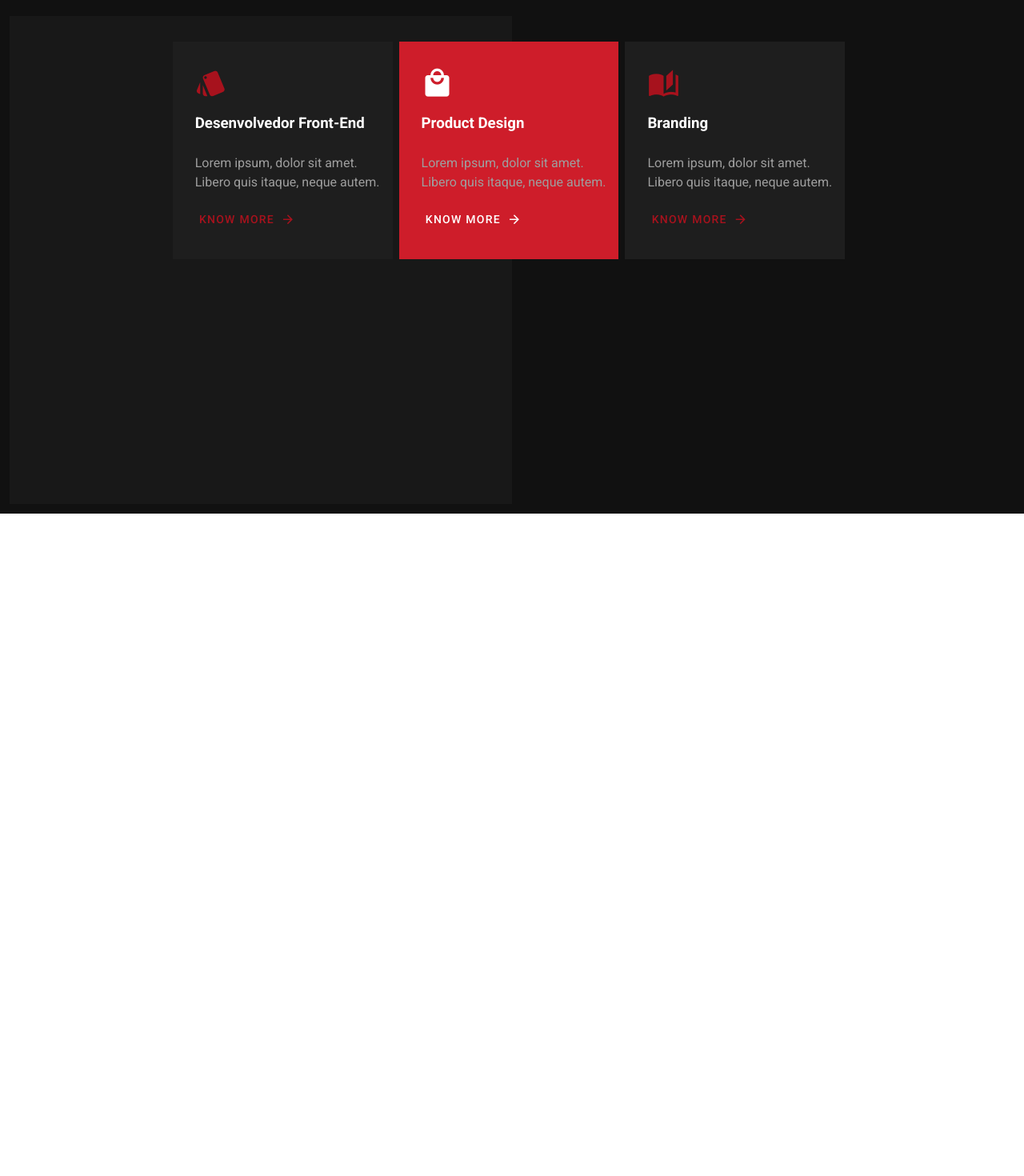
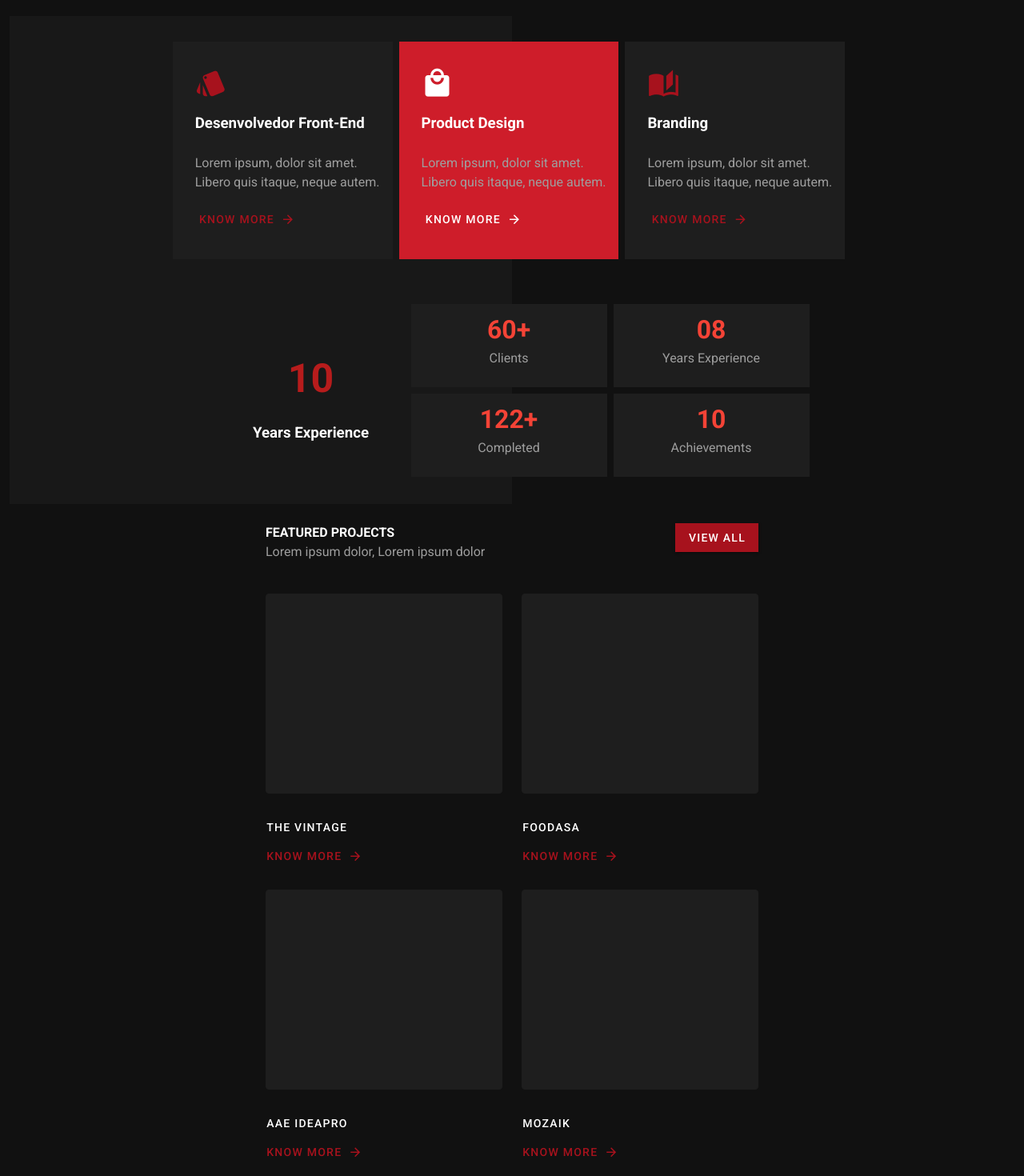
Before and after one commit to dezoliveira/vueportfolio, a Vue app: page / in a window 1280 px wide. Shown: the part 580-2050 px from the top of the page at 80% size. Before the commit the page ends 1222 px from the top, so only its background shows below. Built offline with nearby package versions, Linux system fonts and the light colour scheme.

Commit message:
About Page

```diff
--- a/src/views/Home.vue
+++ b/src/views/Home.vue
@@ -55,8 +55,111 @@
                   </v-btn>
                 </div>
               </v-col>
+              <v-col cols="12" class="mt-10">
+                <div class="child1">
+                  <h1 class="red--text text--darken-4 mt-4 number">10</h1>
+                  <h3 class="white--text mt-4">Years Experience</h3>
+                </div>
+                <div class="child2 mRight">
+                  <v-row>
+                    <v-col cols="12" class="childcol">
+                      <div class="child2 mButton padding bgColor1">
+                        <h1 class="red--text text-darken">60+</h1>
+                        <p class="grey--text">Clients</p>
+                      </div>
+                    </v-col>
+                    <v-col cols="12" class="childcol">
+                      <div class="child2 padding bgColor1">
+                        <h1 class="red--text text-darken">122+</h1>
+                        <p class="grey--text">Completed</p>
+                      </div>
+                    </v-col>
+                  </v-row>
+                </div>
+                <div class="child2">
+                  <v-row>
+                    <v-col cols="12" class="childcol">
+                      <div class="child2 mButton padding bgColor1">
+                        <h1 class="red--text text-darken">08</h1>
+                        <p class="grey--text">Years Experience</p>
+                      </div>
+                    </v-col>
+                    <v-col cols="12" class="childcol">
+                      <div class="child2 padding bgColor1">
+                        <h1 class="red--text text-darken">10</h1>
+                        <p class="grey--text">Achievements</p>
+                      </div>
+                    </v-col>
+                  </v-row>
+                </div>
+              </v-col>
             </v-row>
           </div>
+        </v-col>
+        <v-col md="3" offset-md="3" id="about">
+          <h4 class="white--text">FEATURED PROJECTS</h4>
+          <p class="grey--text">
+            Lorem ipsum dolor, Lorem ipsum dolor
+          </p>
+        </v-col>
+        <v-col md="3" class="text-end">
+          <v-btn tile color="#A7121D" dark>View All</v-btn>
+        </v-col>
+        <v-col md="3" offset-md="3">
+          <v-card class="pa-2 py-12" outlined title height="250px" color="#1e1e1e">
+            <v-img src="" contain></v-img>
+          </v-card>
+        </v-col>
+        <v-col md="3">
+          <v-card class="pa-2 py-12" outlined title height="250px" color="#1e1e1e">
+            <v-img src="" contain></v-img>
+          </v-card>
+        </v-col>
+        <v-col md="3" offset-md="3">
+          <v-btn color="white" dark text class="ml-n4">
+            The Vintage
+          </v-btn><br />
+          <v-btn color="#A7121D" dark text class="ml-n4">
+            know more
+            <v-icon right>mdi-arrow-right</v-icon>
+          </v-btn>
+        </v-col>
+        <v-col md="3">
+          <v-btn color="white" dark text class="ml-n4">
+            Foodasa
+          </v-btn><br />
+          <v-btn color="#A7121D" dark text class="ml-n4">
+            know more
+            <v-icon right>mdi-arrow-right</v-icon>
+          </v-btn>
+        </v-col>
+        <v-col md="3" offset-md="3">
+          <v-card class="pa-2 py-12" outlined title height="250px" color="#1e1e1e">
+            <v-img src="" contain></v-img>
+          </v-card>
+        </v-col>
+        <v-col md="3">
+          <v-card class="pa-2 py-12" outlined title height="250px" color="#1e1e1e">
+            <v-img src="" contain></v-img>
+          </v-card>
+        </v-col>
+        <v-col md="3" offset-md="3">
+          <v-btn color="white" dark text class="ml-n4">
+            AAE IdeaPro
+          </v-btn><br />
+          <v-btn color="#A7121D" dark text class="ml-n4">
+            know more
+            <v-icon right>mdi-arrow-right</v-icon>
+          </v-btn>
+        </v-col>
+        <v-col md="3">
+          <v-btn color="white" dark text class="ml-n4">
+            Mozaik
+          </v-btn><br />
+          <v-btn color="#A7121D" dark text class="ml-n4">
+            know more
+            <v-icon right>mdi-arrow-right</v-icon>
+          </v-btn>
         </v-col>
       </v-row>
     </v-container>
```
